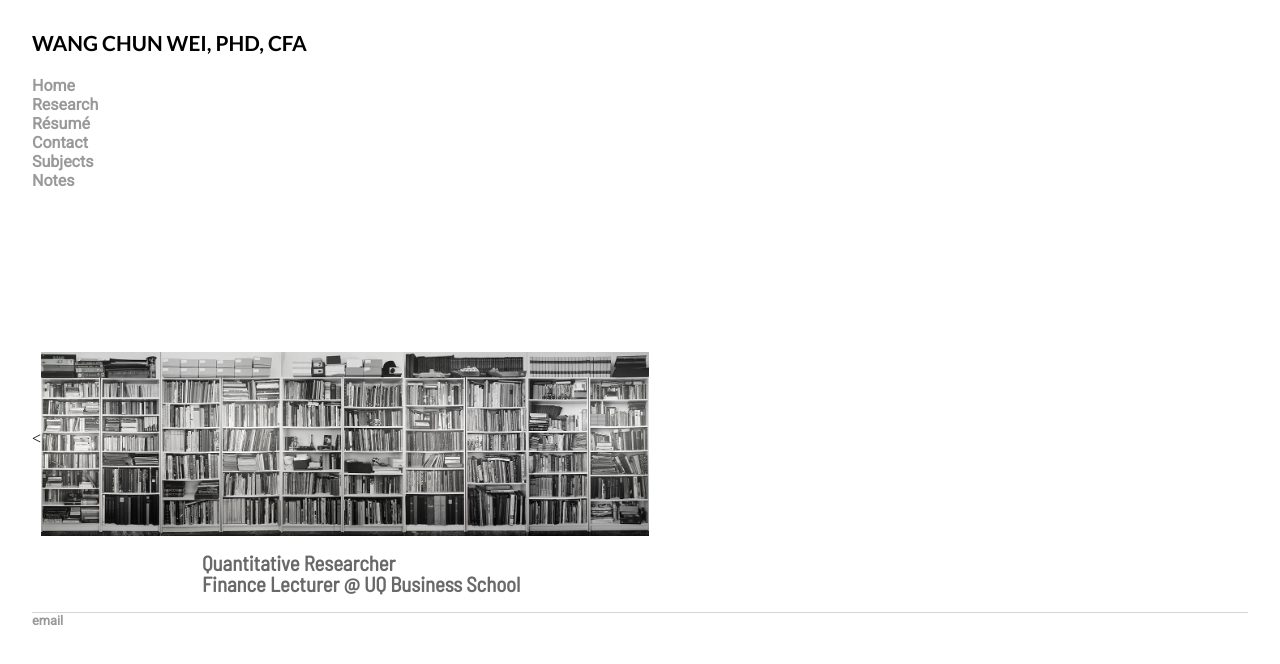
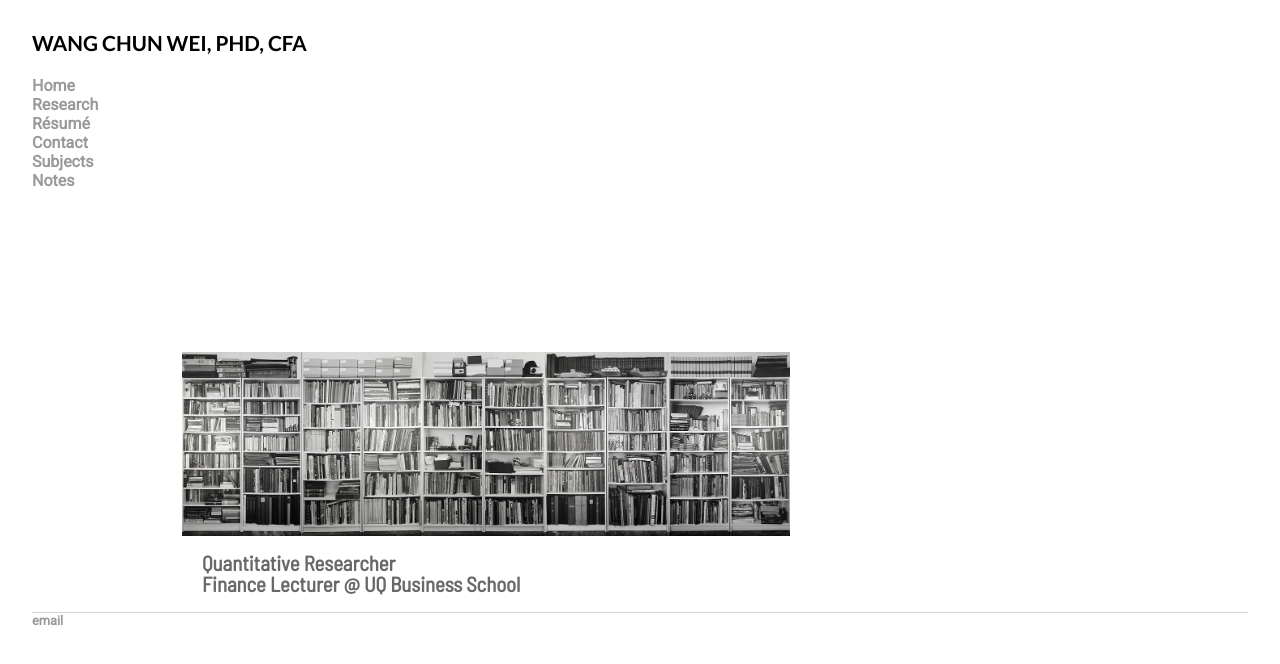
Before and after one commit to weiwangchun/weiwangchun.github.io, a Jekyll site: the page built from index.html, in a window 1280 px wide. Shown: the top 664 px of the page. Built offline with Jekyll 4.4.1, drawn with Linux system fonts in a browser that asks for light colours; some web fonts are replaced.

Commit message:
Update index.html

```diff
--- a/index.html
+++ b/index.html
@@ -20,7 +20,7 @@ title: Wang Chun Wei
 
 	<!-- <h1>Wang Chun Wei, PhD, CFA</h1> -->
 
-	<<img src="books.jpg" align="middle", width ="50%">
+	<img src="books.jpg" align="middle", width ="50%", style="margin:0px 150px">
 
 	<h2><p> Quantitative Researcher <br>
 		Finance Lecturer @ UQ Business School </p></h2>
```
